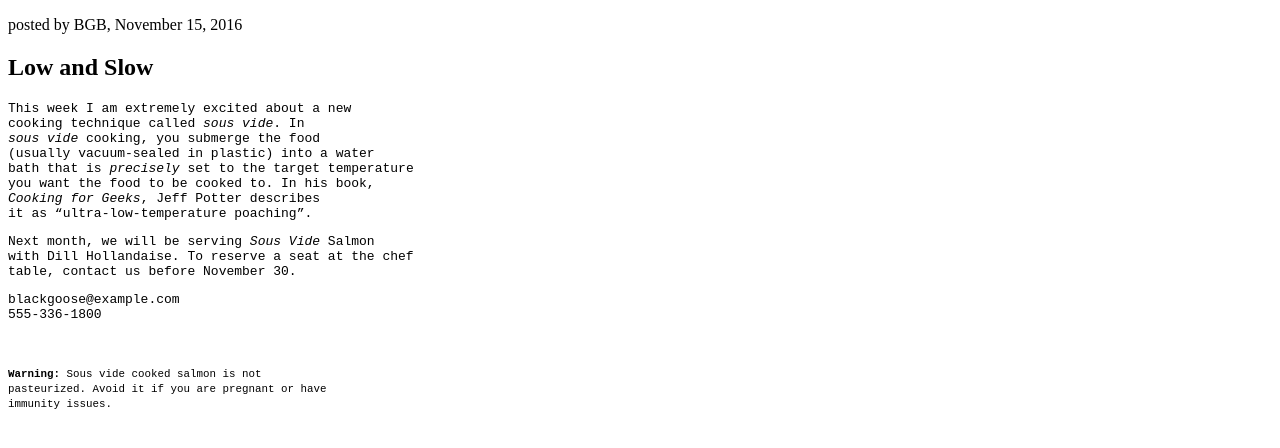
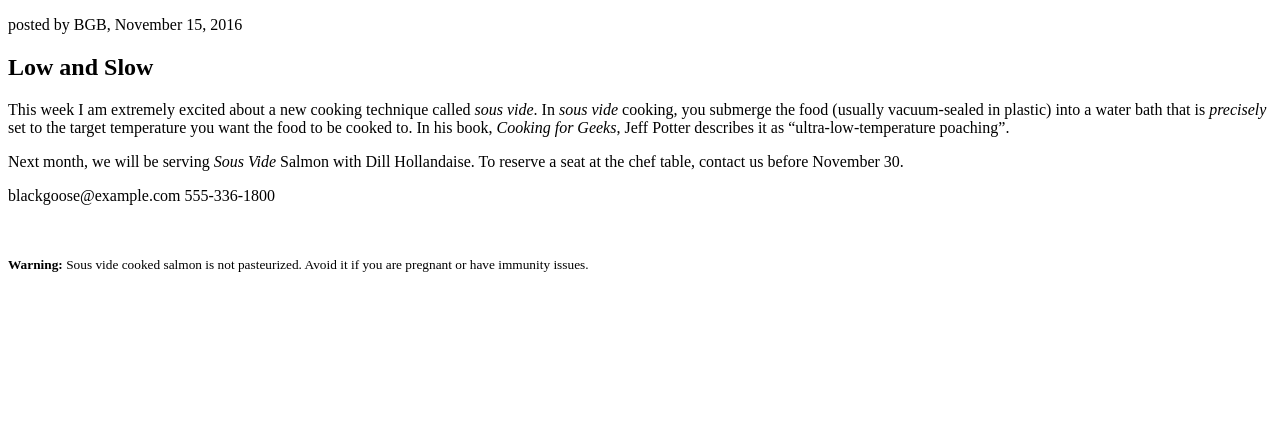
Before and after one commit to diazcorp/fid, a plain HTML site: page blackgoose/inline.html in a window 1280 px wide. Drawn offline with Linux system fonts and the light colour scheme.

Commit message:
Update inline.html

```diff
--- a/blackgoose/inline.html
+++ b/blackgoose/inline.html
@@ -13,21 +13,21 @@
 </header>
 
 <h2>Low and Slow</h2>
-<pre>This week I am extremely excited about a new
+<p>This week I am extremely excited about a new
 cooking technique called <dfn><i>sous vide</i></dfn>. In
 <i>sous vide</i> cooking, you submerge the food
 (usually vacuum-sealed in plastic) into a water
 bath that is <em>precisely</em> set to the target temperature
 you want the food to be cooked to. In his book,
 <cite>Cooking for Geeks</cite>, Jeff Potter describes
-it as <q>ultra-low-temperature poaching</q>.</pre>
-<pre>Next month, we will be serving <i>Sous Vide</i> Salmon
+it as <q>ultra-low-temperature poaching</q>.</p>
+<p>Next month, we will be serving <i>Sous Vide</i> Salmon
 with Dill Hollandaise. To reserve a seat at the chef
-table, contact us before November 30.</pre>
-<pre>blackgoose@example.com
-555-336-1800</pre>
+table, contact us before November 30.</p>
+<p>blackgoose@example.com
+555-336-1800</p>
 <br>
-<pre><small><b>Warning:</b> Sous vide cooked salmon is not
+<p><small><b>Warning:</b> Sous vide cooked salmon is not
 pasteurized. Avoid it if you are pregnant or have
-immunity issues.</small></pre>
+immunity issues.</small></p>
 </article>
```
